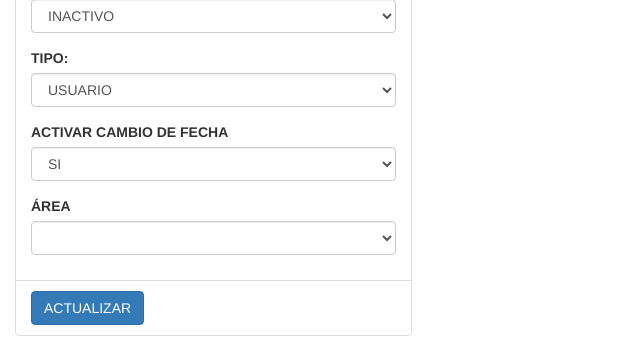
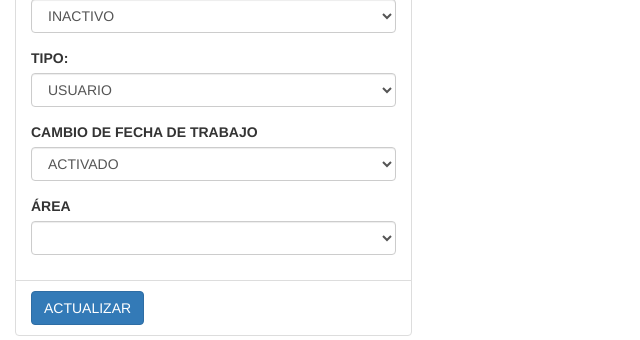
Before and after one commit to Overprime/admin-control-de-fabricacion, a PHP site: page /admin-control-de-fabricacion/editar/creacion-de-usuario.php in a window 1280 px wide. Shown: the part 372-712 px from the top of the page, without its empty margins (0-640 px from the left). Run offline with PHP 8.4, Linux system fonts and the light colour scheme; the visitor is signed in with stand-in values (Sample User, id 1); tables that the repository leaves empty or names only in its code hold one stand-in row (values such as "Sample post"); data that the repository does not hold is empty.

Commit message:
correcion template

```diff
--- a/editar/creacion-de-usuario.php
+++ b/editar/creacion-de-usuario.php
@@ -24,7 +24,7 @@ $Permiso=$fila['permiso'];
 
 
 $template->assign(array('Id'=>$id,'Nombres'=>$Nombres,'Apellidos'=>$Apellidos,
-'Dni'=>$Dni,'Estado'=>$Estado,'Tipo'=>$Tipo,'Sueldo'=>$Sueldo));
+'Dni'=>$Dni,'Estado'=>$Estado,'Tipo'=>$Tipo,'Sueldo'=>$Sueldo,'Permiso'=>$Permiso));
 
 ?>
 
--- a/estilos/templates/editar-crear-usuario-1.tpl
+++ b/estilos/templates/editar-crear-usuario-1.tpl
@@ -61,16 +61,16 @@ USUARIO
 
 
 <div class="form-group">
-<label>ACTIVAR CAMBIO DE FECHA</label>
+<label>CAMBIO DE FECHA DE TRABAJO</label>
 <select name="permiso" class="form-control">
 <option value="{$Permiso}">
 {if $Permiso eq 1}
-NO
+DESACTIVADO
  {else}
-SI
+ACTIVADO
 {/if}
 </option>
-<option value="2">SI</option>
-<option value="1">NO</option>
+<option value="2">ACTIVAR</option>
+<option value="1">DESACTIVAR</option>
 </select>
 </div>
```
